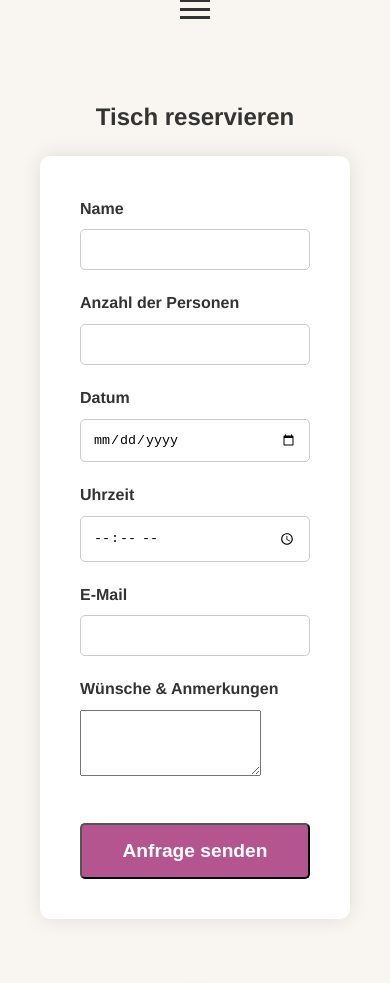
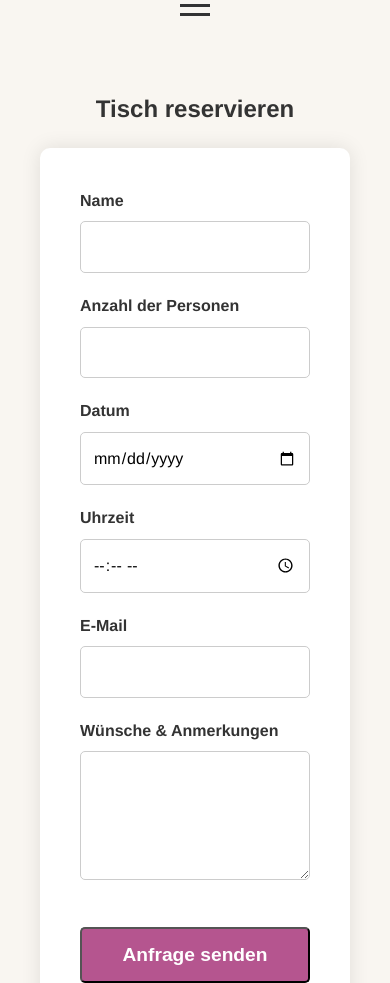
Before and after one commit to Fausti97/LFZQ8a_Website_Raum4, a plain HTML site: page reservations.html in a window 390 px wide. Shown: the part 96-1079 px from the top of the page. Drawn offline with Linux system fonts and the light colour scheme.

Commit message:
style(ui): refine mobile menu and form styling
- Adjusts the hamburger menu animation for a cleaner look.
- Adds top margin to the mobile navigation dropdown to prevent it from
  overlapping with the header.
- Applies consistent styling to the new textarea in the reservation
  form to match other input fields.

```diff
--- a/css/style.css
+++ b/css/style.css
@@ -82,9 +82,8 @@ nav ul li a:hover, nav ul li a.current {
     flex-direction: column;
     justify-content: space-around;
     width: 30px;
-    height: 25px;
+    height: 27px;
     cursor: pointer;
-    padding: 5px;
 }
 
 .menu-toggle .bar {
@@ -109,6 +108,7 @@ nav ul li a:hover, nav ul li a.current {
         display: none; /* Hide navigation links by default on mobile */
         flex-direction: column;
         width: 100%;
+        margin-top: 45px;
         text-align: center;
         background: var(--white); /* Ensure background for dropdown */
         position: absolute; /* Position dropdown below header */
@@ -137,7 +137,7 @@ nav ul li a:hover, nav ul li a.current {
 
     /* Hamburger animation */
     .menu-toggle.active .bar:nth-child(1) {
-        transform: translateY(11px) rotate(45deg);
+        transform: translateY(9px) rotate(45deg);
     }
 
     .menu-toggle.active .bar:nth-child(2) {
@@ -145,7 +145,7 @@ nav ul li a:hover, nav ul li a.current {
     }
 
     .menu-toggle.active .bar:nth-child(3) {
-        transform: translateY(-11px) rotate(-45deg);
+        transform: translateY(-9px) rotate(-45deg);
     }
 
     /* Existing responsive styles */
@@ -350,12 +350,20 @@ nav ul li a:hover, nav ul li a.current {
     color: var(--secondary-color);
 }
 
-.form-group input {
+.form-group input, .form-group textarea {
     width: 100%;
     padding: 12px;
     border: 1px solid #ccc;
     border-radius: 5px;
     box-sizing: border-box;
+    font-family: inherit;
+    font-size: inherit;
+    line-height: inherit;
+}
+
+.form-group textarea {
+    resize: vertical;
+    min-height: 40px;
 }
 
 #reservation-form .cta-button {
```
